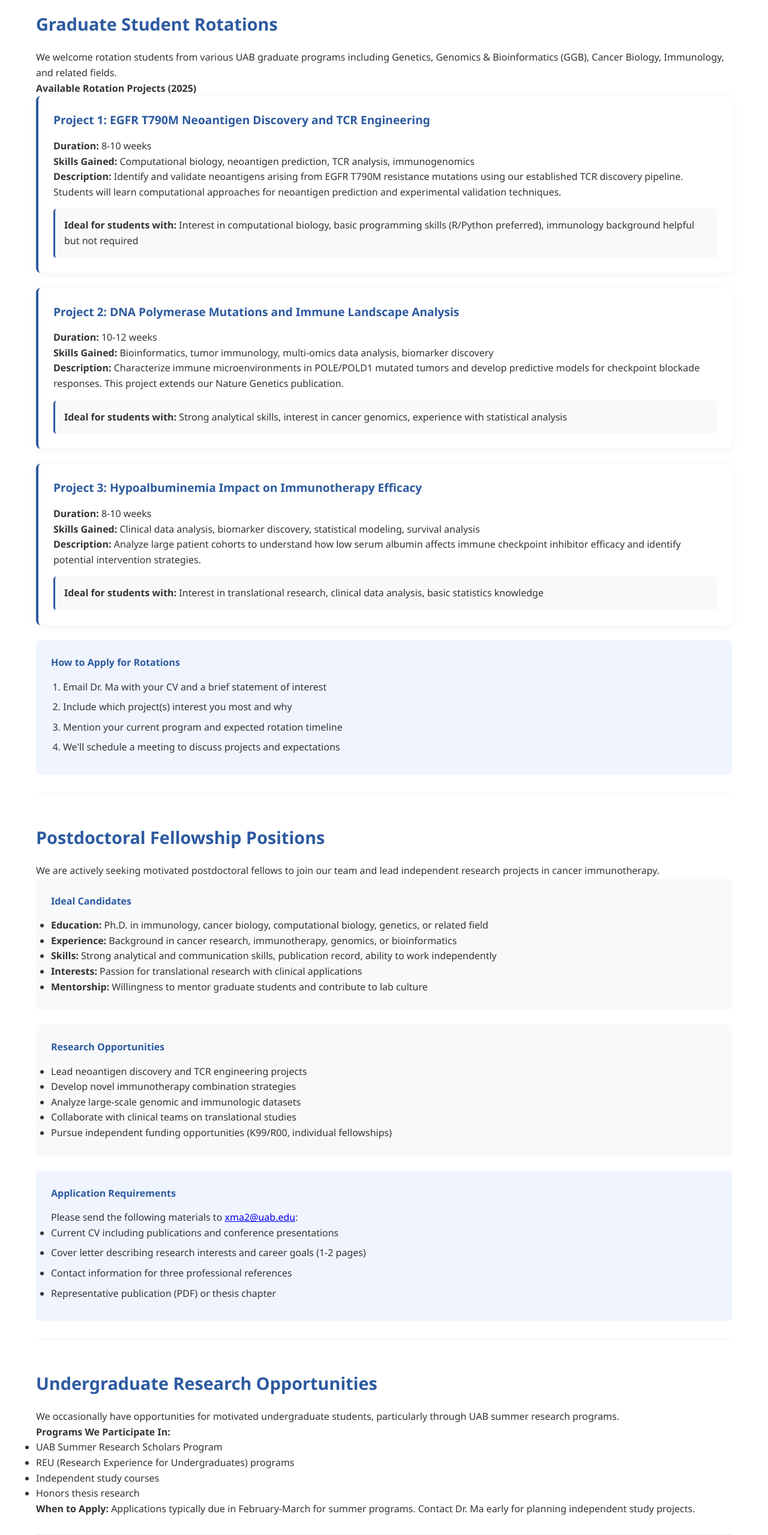
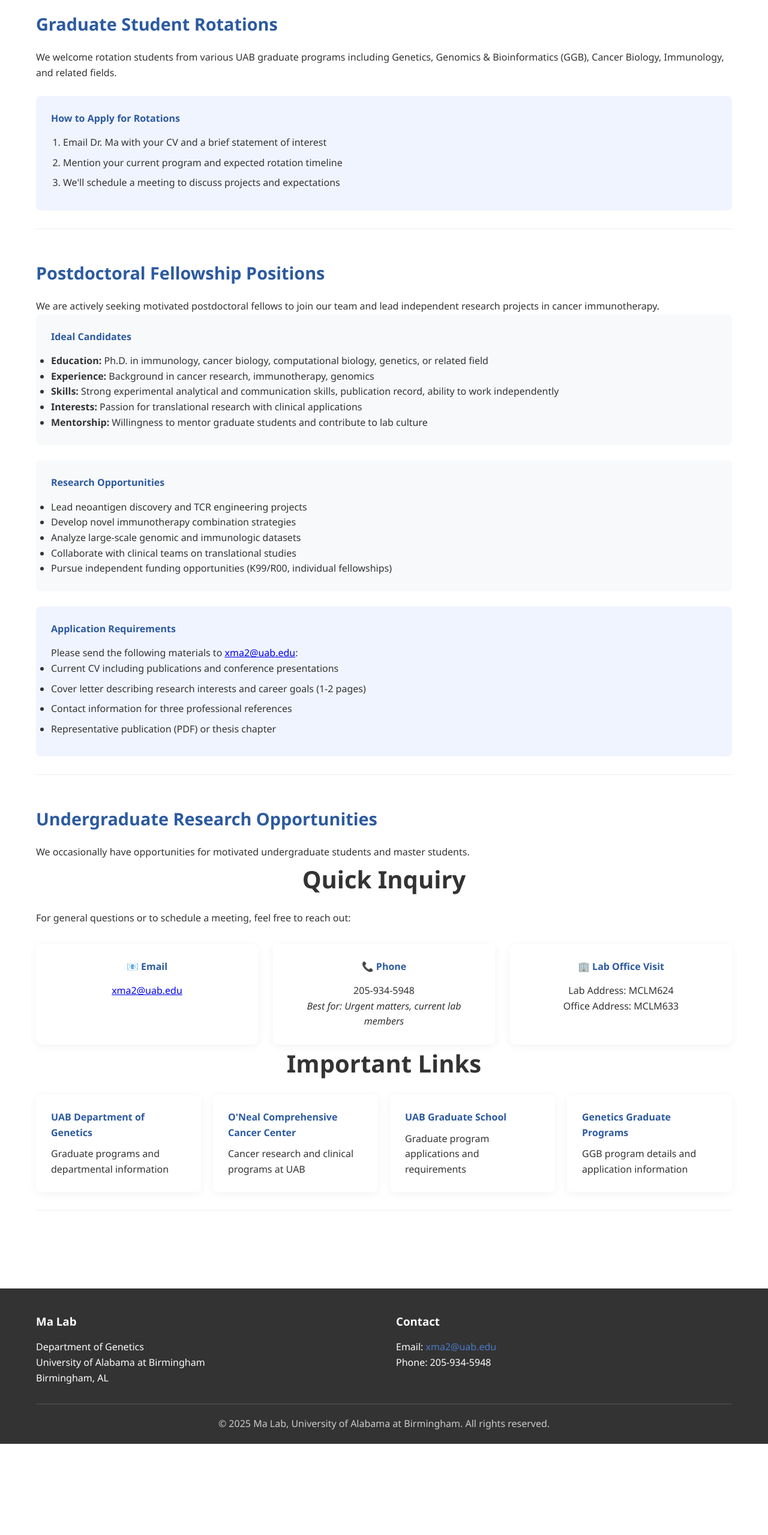
Before and after one commit to marshelma/xma-lab, a plain HTML site: page contact.html in a window 1280 px wide. Shown: the part 981-3540 px from the top of the page at 60% size. After the commit the page ends 3388 px from the top, so only its background shows below. Drawn offline with Linux system fonts and the light colour scheme.

Commit message:
Update contact.html

```diff
--- a/contact.html
+++ b/contact.html
@@ -75,45 +75,10 @@
                         <h3>Graduate Student Rotations</h3>
                         <p>We welcome rotation students from various UAB graduate programs including Genetics, Genomics & Bioinformatics (GGB), Cancer Biology, Immunology, and related fields.</p>
 
-                        <div class="rotation-projects">
-                            <h4>Available Rotation Projects (2025)</h4>
-
-                            <div class="project-card">
-                                <h5>Project 1: EGFR T790M Neoantigen Discovery and TCR Engineering</h5>
-                                <p><strong>Duration:</strong> 8-10 weeks<br>
-                                <strong>Skills Gained:</strong> Computational biology, neoantigen prediction, TCR analysis, immunogenomics<br>
-                                <strong>Description:</strong> Identify and validate neoantigens arising from EGFR T790M resistance mutations using our established TCR discovery pipeline. Students will learn computational approaches for neoantigen prediction and experimental validation techniques.</p>
-                                <div class="project-requirements">
-                                    <strong>Ideal for students with:</strong> Interest in computational biology, basic programming skills (R/Python preferred), immunology background helpful but not required
-                                </div>
-                            </div>
-
-                            <div class="project-card">
-                                <h5>Project 2: DNA Polymerase Mutations and Immune Landscape Analysis</h5>
-                                <p><strong>Duration:</strong> 10-12 weeks<br>
-                                <strong>Skills Gained:</strong> Bioinformatics, tumor immunology, multi-omics data analysis, biomarker discovery<br>
-                                <strong>Description:</strong> Characterize immune microenvironments in POLE/POLD1 mutated tumors and develop predictive models for checkpoint blockade responses. This project extends our Nature Genetics publication.</p>
-                                <div class="project-requirements">
-                                    <strong>Ideal for students with:</strong> Strong analytical skills, interest in cancer genomics, experience with statistical analysis
-                                </div>
-                            </div>
-
-                            <div class="project-card">
-                                <h5>Project 3: Hypoalbuminemia Impact on Immunotherapy Efficacy</h5>
-                                <p><strong>Duration:</strong> 8-10 weeks<br>
-                                <strong>Skills Gained:</strong> Clinical data analysis, biomarker discovery, statistical modeling, survival analysis<br>
-                                <strong>Description:</strong> Analyze large patient cohorts to understand how low serum albumin affects immune checkpoint inhibitor efficacy and identify potential intervention strategies.</p>
-                                <div class="project-requirements">
-                                    <strong>Ideal for students with:</strong> Interest in translational research, clinical data analysis, basic statistics knowledge
-                                </div>
-                            </div>
-                        </div>
-
                         <div class="application-process">
                             <h4>How to Apply for Rotations</h4>
                             <ol>
                                 <li>Email Dr. Ma with your CV and a brief statement of interest</li>
-                                <li>Include which project(s) interest you most and why</li>
                                 <li>Mention your current program and expected rotation timeline</li>
                                 <li>We'll schedule a meeting to discuss projects and expectations</li>
                             </ol>
@@ -129,8 +94,8 @@
                             <h4>Ideal Candidates</h4>
                             <ul>
                                 <li><strong>Education:</strong> Ph.D. in immunology, cancer biology, computational biology, genetics, or related field</li>
-                                <li><strong>Experience:</strong> Background in cancer research, immunotherapy, genomics, or bioinformatics</li>
-                                <li><strong>Skills:</strong> Strong analytical and communication skills, publication record, ability to work independently</li>
+                                <li><strong>Experience:</strong> Background in cancer research, immunotherapy, genomics</li>
+                                <li><strong>Skills:</strong> Strong experimental analytical and communication skills, publication record, ability to work independently</li>
                                 <li><strong>Interests:</strong> Passion for translational research with clinical applications</li>
                                 <li><strong>Mentorship:</strong> Willingness to mentor graduate students and contribute to lab culture</li>
                             </ul>
@@ -159,53 +124,12 @@
                         </div>
                     </div>
 
-                    <!-- Undergraduate Research -->
+                    <!-- Undergraduate and master Research -->
                     <div class="opportunity-category">
                         <h3>Undergraduate Research Opportunities</h3>
-                        <p>We occasionally have opportunities for motivated undergraduate students, particularly through UAB summer research programs.</p>
+                        <p>We occasionally have opportunities for motivated undergraduate students and master students.</p>
 
-                        <div class="undergrad-info">
-                            <h4>Programs We Participate In:</h4>
-                            <ul>
-                                <li>UAB Summer Research Scholars Program</li>
-                                <li>REU (Research Experience for Undergraduates) programs</li>
-                                <li>Independent study courses</li>
-                                <li>Honors thesis research</li>
-                            </ul>
-
-                            <p><strong>When to Apply:</strong> Applications typically due in February-March for summer programs. Contact Dr. Ma early for planning independent study projects.</p>
-                        </div>
-                    </div>
-                </div>
-
-                <!-- Collaborations -->
-                <div class="collaborations-section">
-                    <h2>Collaborations & Partnerships</h2>
-                    <p>We welcome collaborations with researchers in complementary fields. We are particularly interested in partnerships involving:</p>
-
-                    <div class="collaboration-areas">
-                        <div class="collab-item">
-                            <h4>🔬 Experimental Immunology</h4>
-                            <p>Functional validation of computational predictions</p>
-                        </div>
-                        <div class="collab-item">
-                            <h4>🏥 Clinical Research</h4>
-                            <p>Translational studies and biomarker validation</p>
-                        </div>
-                        <div class="collab-item">
-                            <h4>💊 Pharmaceutical Companies</h4>
-                            <p>Drug development and mechanism studies</p>
-                        </div>
-                        <div class="collab-item">
-                            <h4>💻 Computational Biology</h4>
-                            <p>Algorithm development and data analysis</p>
-                        </div>
-                    </div>
-
-                    <p>For collaboration inquiries, please email Dr. Ma with a brief description of your research interests and potential synergies.</p>
-                </div>
-
-                <!-- Quick Contact Form -->
+                <!-- Quick Contact -->
                 <div class="quick-contact-section">
                     <h2>Quick Inquiry</h2>
                     <p>For general questions or to schedule a meeting, feel free to reach out:</p>
@@ -214,7 +138,6 @@
                         <div class="contact-method">
                             <h4>📧 Email</h4>
                             <p><a href="mailto:xma2@uab.edu">xma2@uab.edu</a></p>
-                            <p><em>Best for: Detailed inquiries, application materials, collaboration discussions</em></p>
                         </div>
 
                         <div class="contact-method">
@@ -224,9 +147,9 @@
                         </div>
 
                         <div class="contact-method">
-                            <h4>🏢 Office Visit</h4>
-                            <p>By appointment only</p>
-                            <p><em>Schedule via email - typically same or next business day availability</em></p>
+                            <h4>🏢 Lab Office Visit</h4>
+                            <p>Lab Address: MCLM624</p>
+                            <p>Office Address: MCLM633</p>
                         </div>
                     </div>
                 </div>
```
